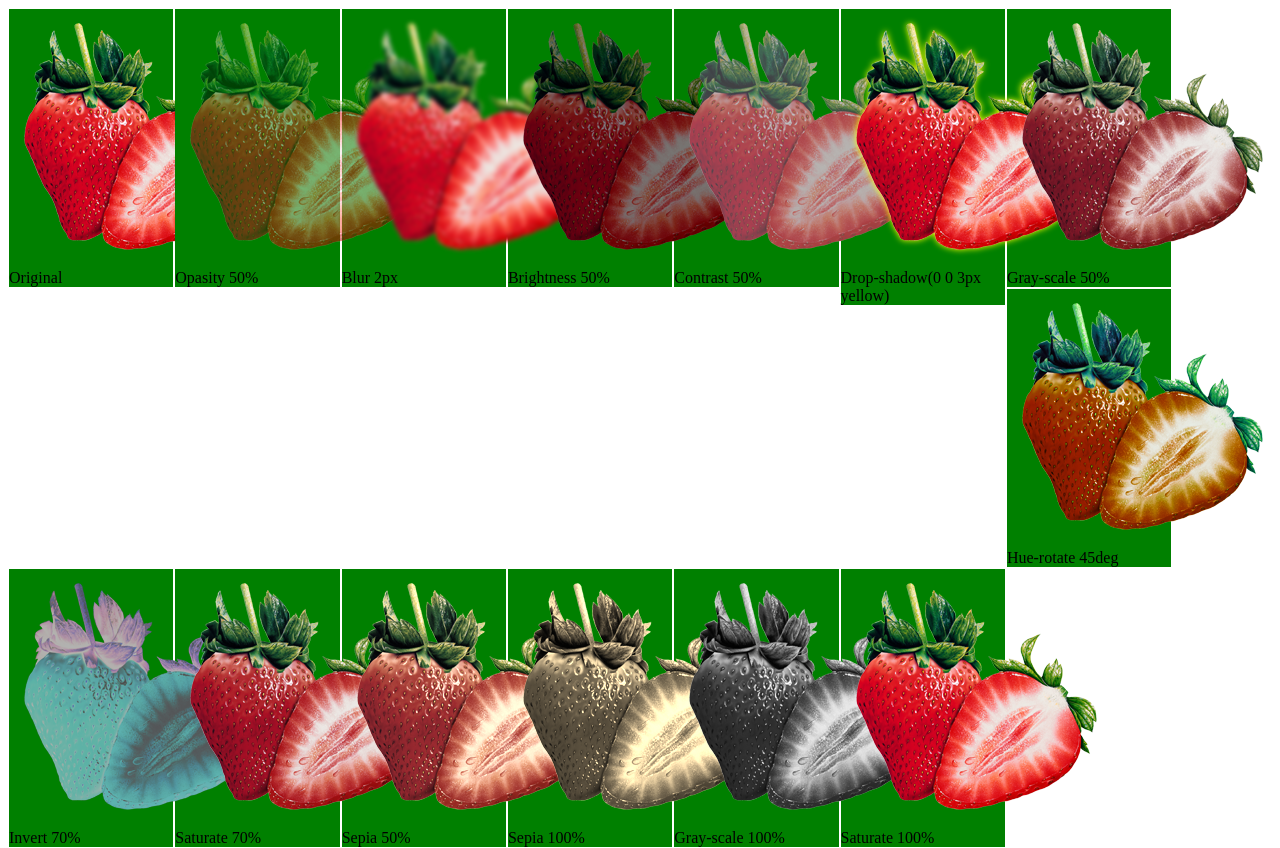
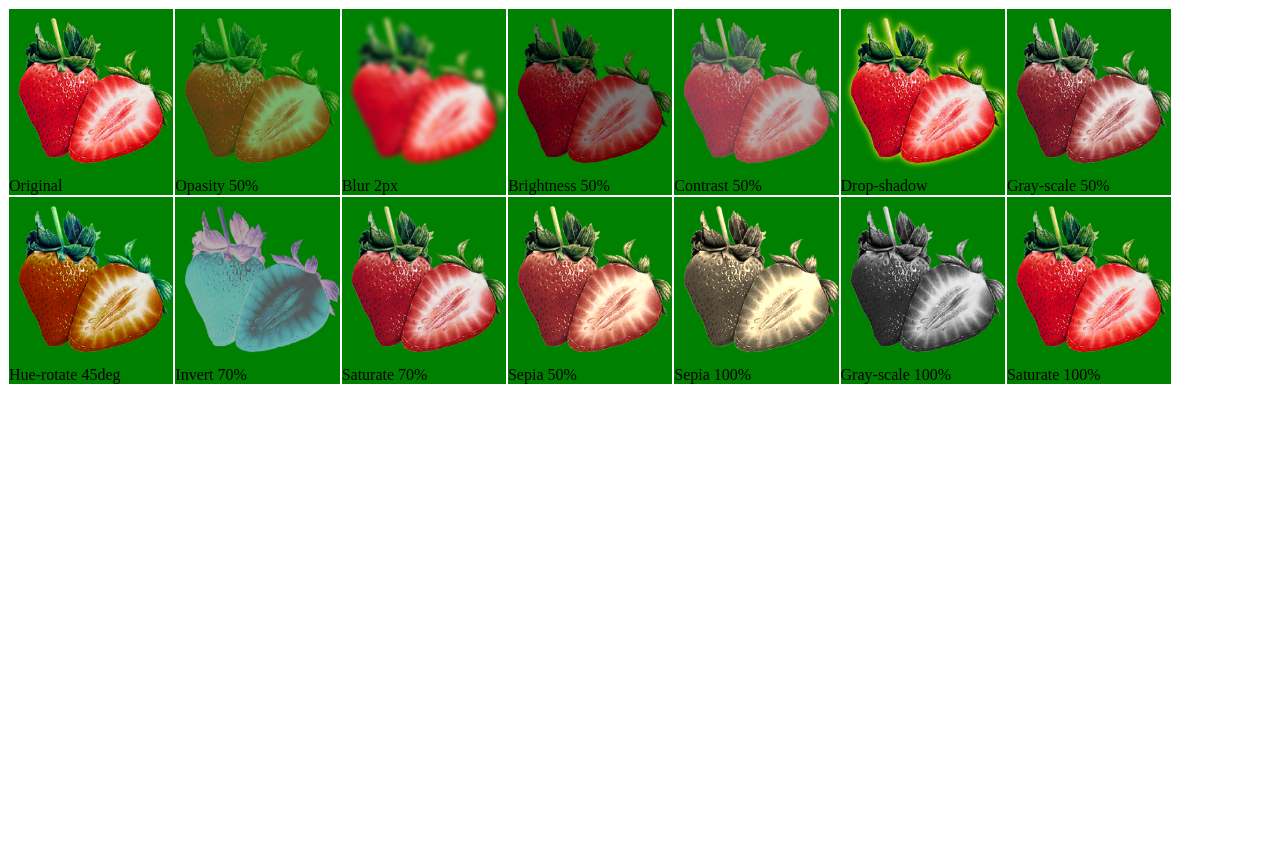
Before and after one commit to NDweb/NDweb.github.io, a plain HTML site: page image_filters/image_filters.html in a window 1280 px wide. After the commit the page ends 800 px from the top, so only its background shows below. Drawn offline with Linux system fonts and the light colour scheme.

Commit message:
add 100% width for all imgs and reduced caption "drop shadow"

```diff
--- a/image_filters/image_filters.html
+++ b/image_filters/image_filters.html
@@ -6,8 +6,9 @@
         <meta name="KEYWORDS" content="Изображения. Фильтры. Прозрачность. Блюр. Яркость. Контрастность. Черно-белый. Насыщенность. Преобразование." />
     <title>Images with filters</title>
     <style>
-        /*img{width: 100%;
-        }*/
+        img{
+            width: 100%;
+        }
         @media screen and (orientation: portrait){
             .wrapper {
                 width: 100%;
@@ -83,7 +84,7 @@
         <div class="3"><img class="blur" src="img/strawberry.png"><br>Blur 2px</div>
         <div class="4"><img class="brightness" src="img/strawberry.png"><br>Brightness 50%</div>
         <div class="5"><img class="contrast" src="img/strawberry.png"><br>Contrast 50%</div>
-        <div class="6"><img class="drop-shadow" src="img/strawberry.png"><br>Drop-shadow(0 0 3px yellow)</div>
+        <div class="6"><img class="drop-shadow" src="img/strawberry.png"><br>Drop-shadow</div>
         <div class="7"><img class="gray-scale" src="img/strawberry.png"><br>Gray-scale 50%</div>
         <div class="8"><img class="hue-rotate" src="img/strawberry.png"><br>Hue-rotate 45deg</div>
         <div class="9"><img class="invert" src="img/strawberry.png"><br>Invert 70%</div>
```
